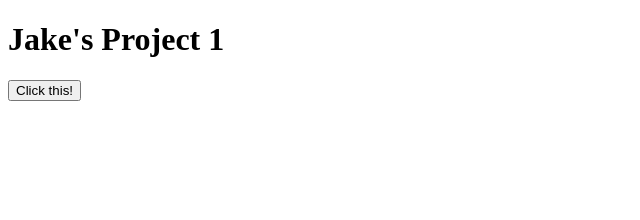
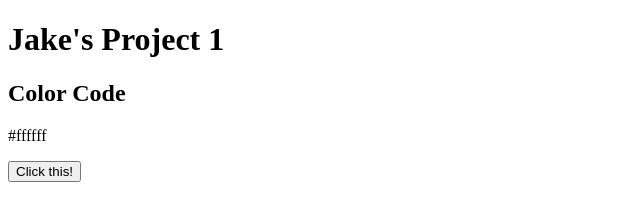
Before and after one commit to jakejose/IU-Projects, a plain HTML site: page Project 1/JS/project1.html in a window 1280 px wide. Shown: the whole page, without its empty margins (0-640 px from the left). Drawn offline with Linux system fonts and the light colour scheme; files whose address does not match are found by name.

Commit message:
class changes

```diff
--- a/i399 Templates/CSS/style.css
+++ b/Project 1/CSS/style.css
@@ -8,6 +8,17 @@ html {
 
   /* Custom Styles Here */
 
-  .goIU {
-      color = 'red'
+
+  .container {
+
   }
+
+  button {
+
+
+  }
+
+  p{
+
+
+  }
--- a/Project 1/JS/project1.html
+++ b/Project 1/JS/project1.html
@@ -15,9 +15,13 @@ Project 1
 
     <h1>Jake's Project 1</h1>
 
+    <div class = 'container'>
+        <h2>Color Code</h2>
+        <p>#ffffff</p>
+        <button type = 'button' class='myButton'>Click this!</button>
+    </div>
 
 
-    <button type = 'button' class='myBotton'>Click this!</button>
 
 
 
--- a/Project 1/JS/project1a.js
+++ b/Project 1/JS/project1a.js
@@ -1,2 +1,24 @@
 'use strict';
 console.log('working');
+
+//1 select the HTML Elements
+//p, button, body
+
+//2 connect button to function with an event listener
+
+
+//3 write the function
+//4 picks a color (A,B,C)
+    //array named colors of colors
+//5 update the HTML (textContent (or innerHTML), style)
+
+
+
+
+
+function toCallback() {
+
+}
+
+
+HTMLElement.addEventListener('click',toCallback)
```
Also changed, not shown: i399 Templates/JS/itp1.txt (added).
